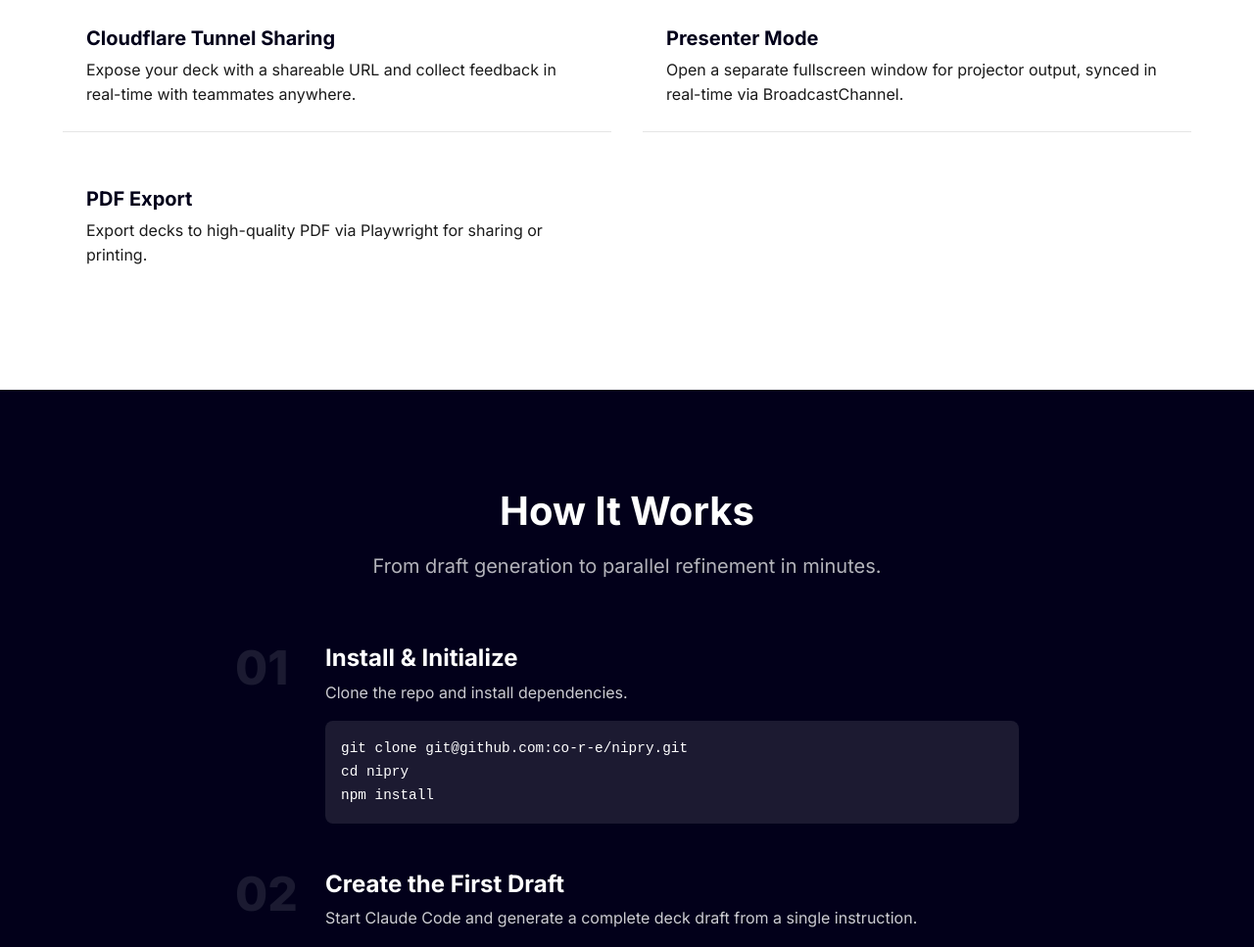
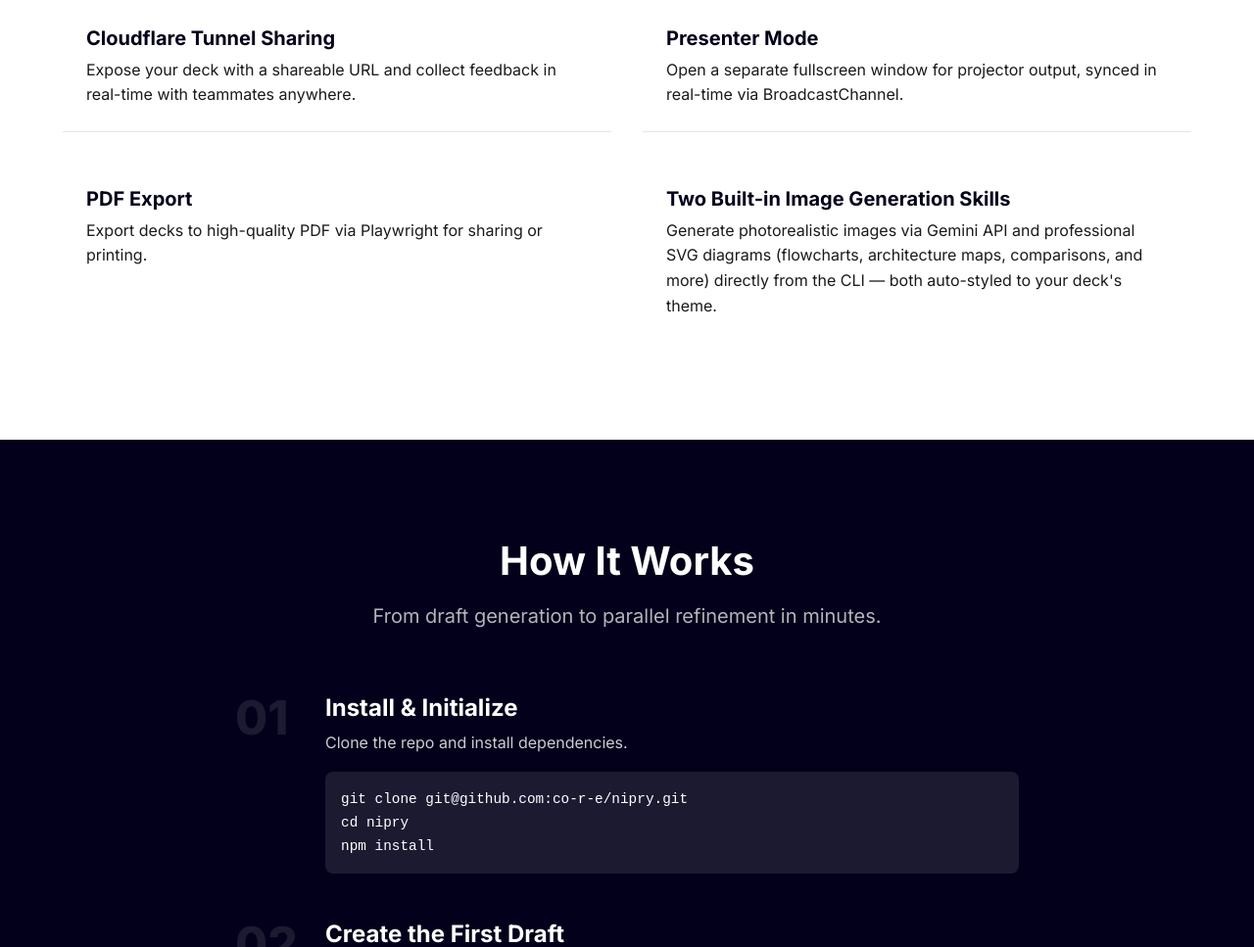
Before and after one commit to co-r-e/dexcode-lp, a plain HTML site: page index.html in a window 1280 px wide. Shown: the part 2017-2984 px from the top of the page at 98% size. Drawn offline with Linux system fonts and the light colour scheme.

Commit message:
Add image generation skills feature to features section
Co-Authored-By: Claude Opus 4.6 (1M context) <noreply@anthropic.com>

```diff
--- a/index.html
+++ b/index.html
@@ -162,6 +162,12 @@
                             <p>Export decks to high-quality PDF via Playwright for sharing or printing.</p>
                         </div>
                     </div>
+                    <div class="feature-item fade-in">
+                        <div class="feature-content">
+                            <h3>Two Built-in Image Generation Skills</h3>
+                            <p>Generate photorealistic images via Gemini API and professional SVG diagrams (flowcharts, architecture maps, comparisons, and more) directly from the CLI — both auto-styled to your deck's theme.</p>
+                        </div>
+                    </div>
                 </div>
             </div>
         </section>
```
